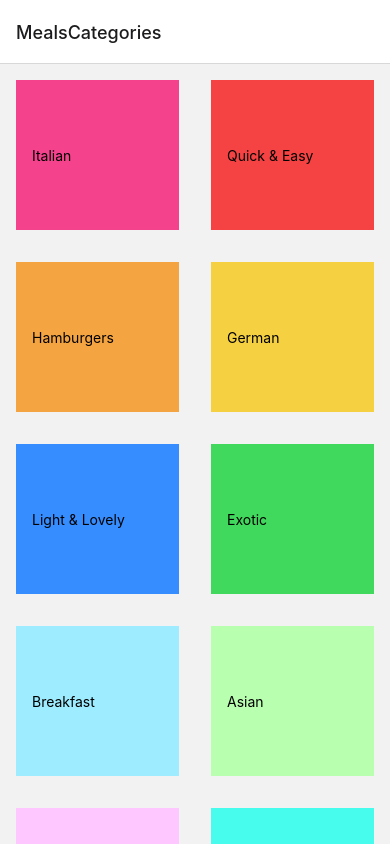
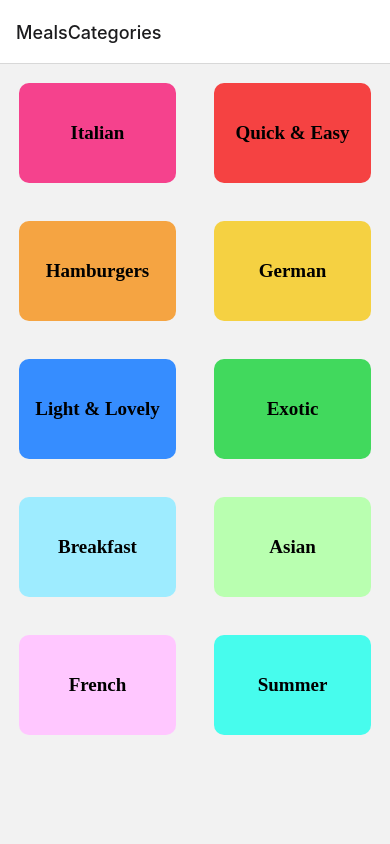
Before and after one commit to stathis99/MealsApp, a React Native app: screen /MealsCategories in a window 390 px wide. Built offline with nearby package versions, Linux system fonts and the light colour scheme.

Commit message:
food screens

```diff
--- a/components/CategoryGridTile.js
+++ b/components/CategoryGridTile.js
@@ -7,13 +7,12 @@ function CategotyGridTile({title, color, onPress}){
     <View style = {styles.gridItem}>
         <Pressable style = {styles.button} onPress={onPress} >
             <View style = {[styles.innerContainer, {backgroundColor: color}]}>
-                <Text>{title}</Text>
+                <Text style={styles.baseText} >{title}</Text>
             </View>
         </Pressable>
     </View>
 
     );
-
 }
 
 export default CategotyGridTile;
@@ -21,18 +20,24 @@ export default CategotyGridTile;
 const styles = StyleSheet.create({
     gridItem: {
         flex: 1,
-        margin: 16,
-        height: 150,
+        margin: 19,
+        height: 100,
         borderRadius: 8,
-        elevation: 4
+        elevation: 7
     },
     button: {
         flex: 1
     },
     innerContainer: {
         flex: 1,
-        padding:16,
-        justifyContent: 'center'
+        justifyContent: 'center',
+        alignItems: 'center',
+        borderRadius: 10,
+    },
+    baseText: {
+        fontFamily: "Cochin",
+        fontSize: 19,
+        fontWeight: "bold"
     }
 
 });
--- /dev/null
+++ b/components/MealItem.js
@@ -0,0 +1,62 @@
+import { Text, View , StyleSheet, Image, Pressable} from "react-native";
+
+function onPress() {
+    console.log("heyyy");
+}
+
+
+function MealItem({ itemData }){
+
+    return <Pressable style = {[styles.gridItem, {backgroundColor: 'darkkhaki'}]} onPress={onPress}>
+        <View style = {styles.innerContainer}>
+        <Text style = {styles.title}>{itemData.item.title}</Text>
+        </View>
+        <Image
+        style={styles.tinyLogo}
+        source={{
+          uri: itemData.item.imageUrl,
+        }}
+      />
+        <View style = {styles.descriptionContainer}>
+        <Text style = {styles.desctiptionText}> {itemData.item.duration}'</Text>
+        <Text style = {styles.desctiptionText}>{itemData.item.affordability}</Text>
+        <Text style = {styles.desctiptionText}>{itemData.item.complexity}</Text>
+        </View>
+
+    </Pressable>
+}
+
+const styles = StyleSheet.create({
+    gridItem: {
+        margin: 5,
+        height: 200,
+        borderRadius: 10,
+        elevation: 7,
+    },
+    tinyLogo: {
+        flex: 1
+      },
+    title: {
+        fontFamily: "Cochin",
+        fontSize: 19,
+
+    },
+    innerContainer: {
+        height: 25,
+        justifyContent: 'center',
+        alignItems: 'center',
+
+    },
+    descriptionContainer: {
+        flexDirection: 'row',
+        margin: 10,
+        justifyContent: "space-between",
+        alignItems: 'center',
+
+    },
+    desctiptionText: {
+        fontFamily: "Cochin",
+        fontSize: 15,
+    }
+});
+export default MealItem;
--- a/screens/MealsOverview.js
+++ b/screens/MealsOverview.js
@@ -1,13 +1,31 @@
-import { View, Text, StyleSheet } from 'react-native';
+import { View, Text, StyleSheet, FlatList } from 'react-native';
 
 import { MEALS } from '../data/dummy-data';
+
+import MealItem from '../components/MealItem';
 
 function MealsOverview({ route }) {
   const catId = route.params.categoryId;
 
+  const displayedMeals = MEALS.filter((mealItem) => {
+
+    return mealItem.categoryIds.indexOf(catId) >= 0;
+  });
+
+  function renderMealItem(itemData) {
+
+    return <MealItem itemData = {itemData} />
+  };
+
   return (
     <View style={styles.container}>
-      <Text>Meals Overview Screen - {catId}</Text>
+
+    <FlatList
+      data = {displayedMeals}
+      keyExtractor = {(item)=> item.id}
+      renderItem = {renderMealItem}
+    />
+
     </View>
   );
 }
```
